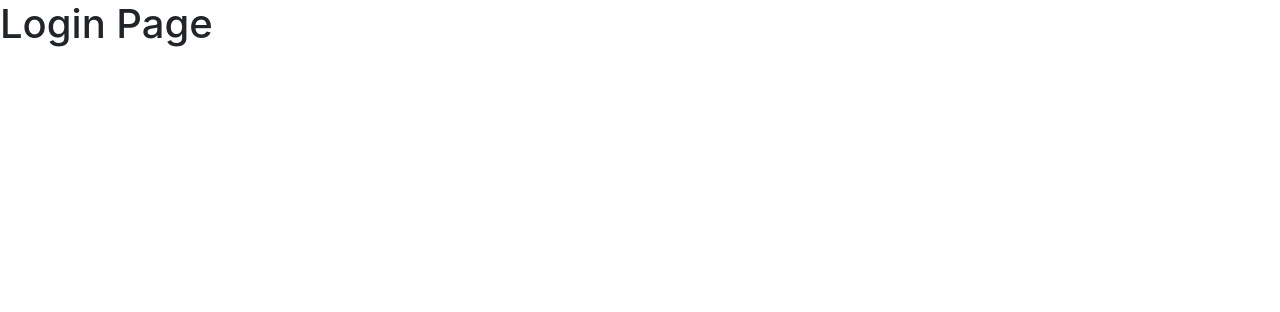
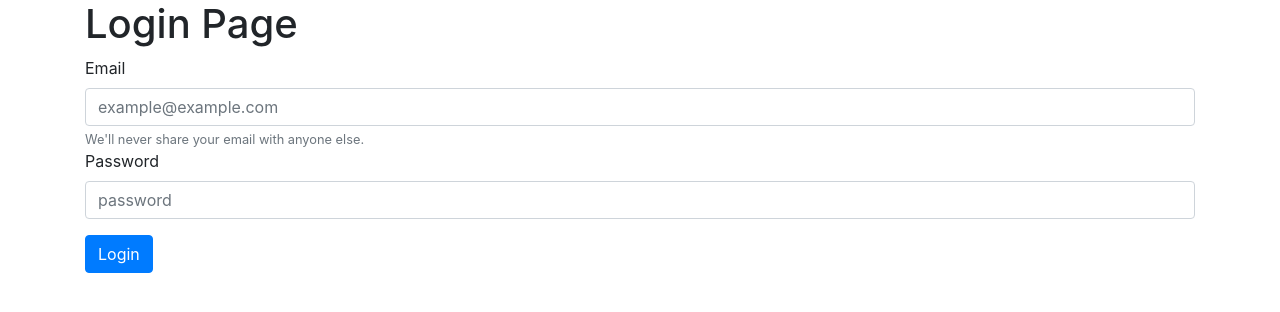
Before and after one commit to rohitrai1/bookworm, a React (Create React App) app: page /login in a window 1280 px wide. Shown: the top 312 px of the page. Built offline with nearby package versions, Linux system fonts and the light colour scheme.

Commit message:
Implemented: Login form with validations. [Bookworm-4]

```diff
--- a/package.json
+++ b/package.json
@@ -4,10 +4,13 @@
   "private": true,
   "dependencies": {
     "bootstrap": "^4.3.1",
+    "jquery": "^3.3.1",
+    "popper.js": "^1.14.7",
     "react": "^16.8.6",
     "react-dom": "^16.8.6",
     "react-router-dom": "^5.0.0",
-    "react-scripts": "2.1.8"
+    "react-scripts": "2.1.8",
+    "validator": "^10.11.0"
   },
   "scripts": {
     "start": "react-scripts start",
--- a/src/App.js
+++ b/src/App.js
@@ -1,12 +1,12 @@
 import React, { Component } from "react";
 import { BrowserRouter as Router, Route, Link } from "react-router-dom";
-import HomePage from "./components/pages/Homepage";
+import HomePage from "./components/pages/HomePage";
 import LoginPage from "./components/pages/LoginPage";
 
 class App extends Component {
   render() {
     return (
-      <div>
+      <div className="container">
         <Route path="/" component={HomePage} exact />
         <Route path="/login" component={LoginPage} />
       </div>
--- /dev/null
+++ b/src/components/forms/LoginForm.js
@@ -0,0 +1,104 @@
+import React, { Component } from "react";
+import validator from "validator";
+
+class LoginForm extends Component {
+  state = {
+    data: {
+      email: "",
+      password: ""
+    },
+    errors: {}
+  };
+
+  handleLoginFormChange = event => {
+    this.setState({
+      data: { ...this.state.data, [event.target.name]: event.target.value }
+    });
+  };
+
+  handleLoginFormSubmit = event => {
+    event.preventDefault();
+    const errors = this.validate(this.state.data);
+    this.setState({
+      errors
+    });
+  };
+
+  validate = data => {
+    const errors = {};
+    if (!validator.isEmail(data.email)) errors.email = "Invalid email";
+    if (!data.password) errors.password = "Password can't be blank";
+    return errors;
+  };
+
+  render() {
+    return (
+      <form onSubmit={this.handleLoginFormSubmit}>
+        <div className="form-group">
+          <label htmlFor="email">Email</label>
+          <input
+            type="email"
+            id="email"
+            name="email"
+            placeholder="example@example.com"
+            className="form-control"
+            onChange={this.handleLoginFormChange}
+            value={this.state.data.email || ""}
+          />
+          <small id="emailHelp" className="form-text text-muted">
+            We'll never share your email with anyone else.
+          </small>
+
+          {this.state.errors.email && (
+            <div
+              className="alert alert-danger alert-dismissible fade show"
+              role="alert"
+            >
+              {this.state.errors.email}
+              <button
+                type="button"
+                className="close"
+                data-dismiss="alert"
+                aria-label="Close"
+              >
+                <span aria-hidden="true">&times;</span>
+              </button>
+            </div>
+          )}
+
+          <div className="form-group">
+            <label htmlFor="password">Password</label>
+            <input
+              type="password"
+              name="password"
+              className="form-control"
+              id="password"
+              placeholder="password"
+              onChange={this.handleLoginFormChange}
+              value={this.state.data.password || ""}
+            />
+          </div>
+          {this.state.errors.password && (
+            <div
+              className="alert alert-danger alert-dismissible fade show"
+              role="alert"
+            >
+              {this.state.errors.password}
+              <button
+                type="button"
+                className="close"
+                data-dismiss="alert"
+                aria-label="Close"
+              >
+                <span aria-hidden="true">&times;</span>
+              </button>
+            </div>
+          )}
+          <button className="btn btn-primary">Login</button>
+        </div>
+      </form>
+    );
+  }
+}
+
+export default LoginForm;
--- a/src/components/pages/LoginPage.js
+++ b/src/components/pages/LoginPage.js
@@ -1,9 +1,11 @@
 import React from "react";
+import LoginForm from "../forms/LoginForm";
 
 const LoginPage = () => {
   return (
     <div>
       <h1>Login Page</h1>
+      <LoginForm />
     </div>
   );
 };
--- a/src/index.js
+++ b/src/index.js
@@ -4,6 +4,7 @@ import App from "./App";
 import * as serviceWorker from "./serviceWorker";
 import { BrowserRouter as Router, Route, Link } from "react-router-dom";
 import "bootstrap/dist/css/bootstrap.css";
+import "bootstrap/dist/js/bootstrap.js";
 
 ReactDOM.render(
   <Router>
```
Also changed, not shown: src/components/pages/HomePage.js (renamed from src/components/pages/Homepage.js), 1 other file (tests, documents, lock files or other folders).
